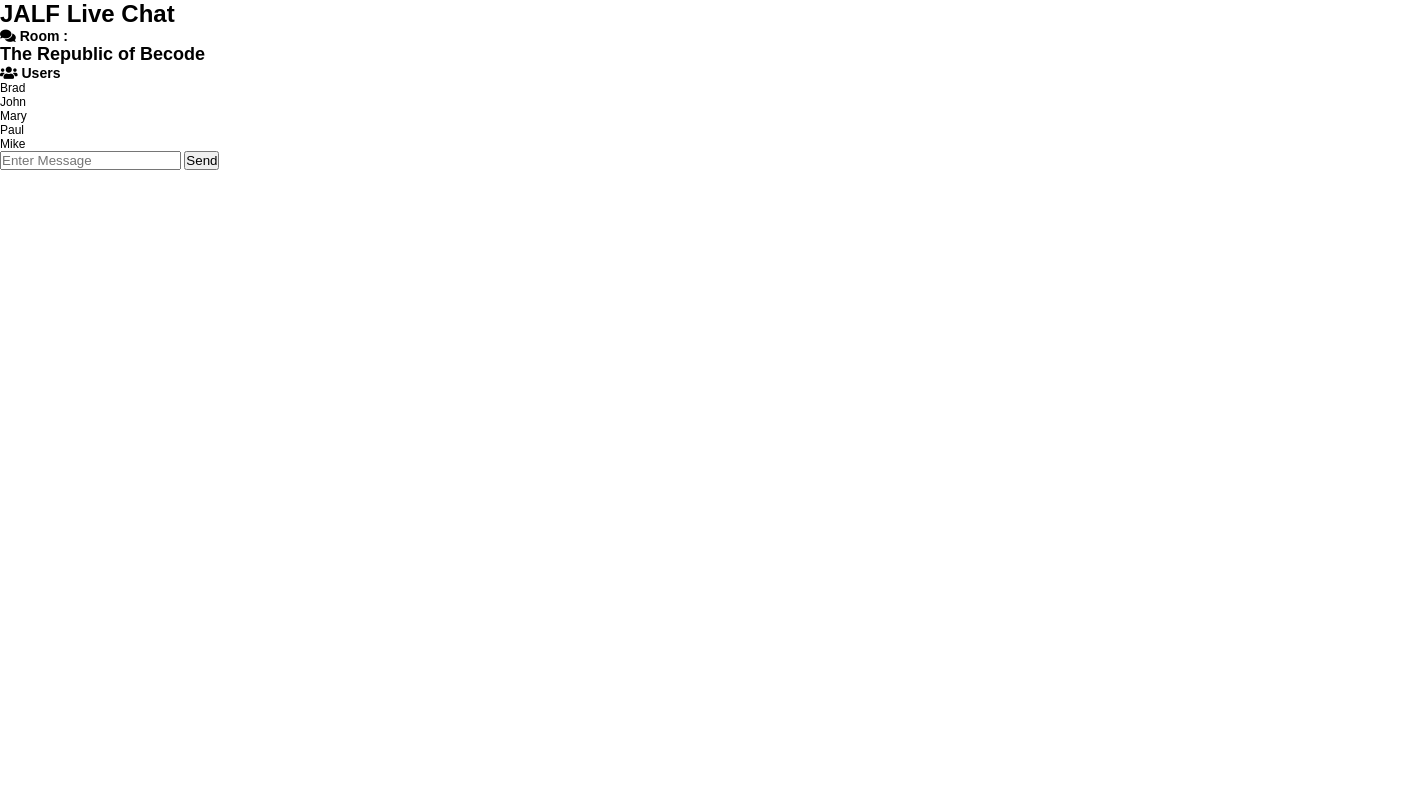
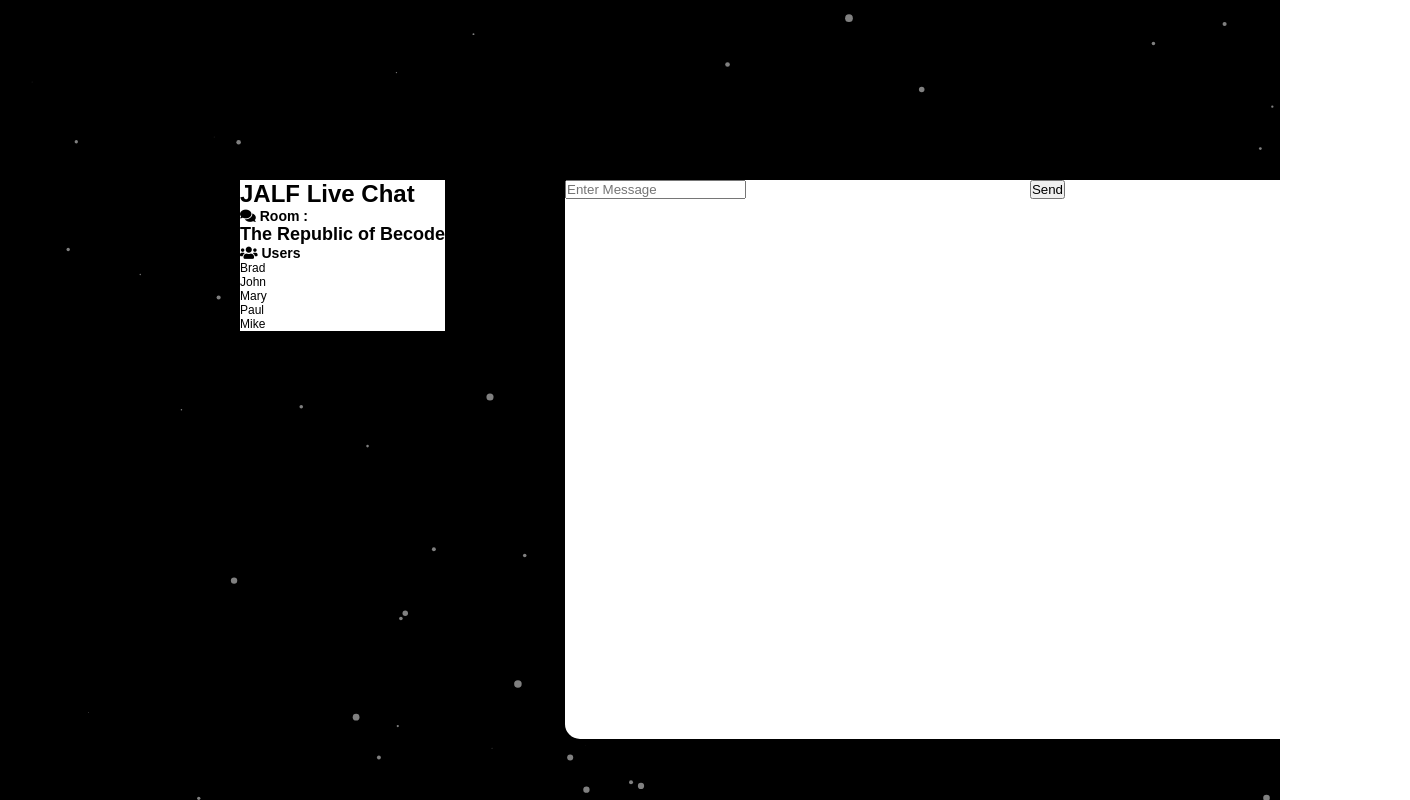
Before and after one commit to JPRA-Dev/chat, a website: page public/chat.html in a window 1280 px wide. Shown: the whole page, 1410 px wide, since content can reach past the window. Drawn offline with nearby package versions, Linux system fonts and the light colour scheme; files that its build step writes are made by us from their sources; no server answers; a web font is replaced by a local one.

Commit message:
update chat page

```diff
--- a/public/chat.html
+++ b/public/chat.html
@@ -1,13 +1,19 @@
 <!DOCTYPE html>
 <html lang="en">
   <head>
-  <meta charset="UTF-8">
-  <meta name="viewport" content="width=device-width, initial-scale=1.0">
-  <link rel="stylesheet" href="https://cdnjs.cloudflare.com/ajax/libs/font-awesome/5.12.1/css/all.min.css" integrity="sha256-mmgLkCYLUQbXn0B1SRqzHar6dCnv9oZFPEC1g1cwlkk=" crossorigin="anonymous" />
-  <link rel="stylesheet" href="css/style.css">
+    <meta charset="UTF-8" />
+    <meta name="viewport" content="width=device-width, initial-scale=1.0" />
+    <link
+      rel="stylesheet"
+      href="https://cdnjs.cloudflare.com/ajax/libs/font-awesome/5.12.1/css/all.min.css"
+      integrity="sha256-mmgLkCYLUQbXn0B1SRqzHar6dCnv9oZFPEC1g1cwlkk="
+      crossorigin="anonymous"
+    />
+    <link rel="stylesheet" href="scss/chat.css" />
     <title>ChatCord App</title>
   </head>
   <body>
+    <div id="particles-js"></div>
     <div class="chat-container">
       <main class="chat-main">
         <div class="chat-sidebar">
@@ -26,8 +32,7 @@
           </ul>
         </div>
         <div class="chat-right-part">
-        <div class="chat-messages">
-        </div>
+          <div class="chat-messages"></div>
           <div class="chat-form-container">
             <form id="chat-form">
               <input
@@ -44,10 +49,15 @@
       </main>
     </div>
 
-  <script src="https://cdnjs.cloudflare.com/ajax/libs/qs/6.10.1/qs.min.js"
+    <script
+      src="https://cdnjs.cloudflare.com/ajax/libs/qs/6.10.1/qs.min.js"
       integrity="sha512-aTKlYRb1QfU1jlF3k+aS4AqTpnTXci4R79mkdie/bp6Xm51O5O3ESAYhvg6zoicj/PD6VYY0XrYwsWLcvGiKZQ=="
-  crossorigin="anonymous" referrerpolicy="no-referrer"></script>
+      crossorigin="anonymous"
+      referrerpolicy="no-referrer"
+    ></script>
     <script src="/socket.io/socket.io.js"></script>
     <script src="js/main.js"></script>
+    <script src="js/particles.min.js"></script>
+    <script src="js/particle.js"></script>
   </body>
 </html>
--- /dev/null
+++ b/public/scss/chat.scss
@@ -0,0 +1,38 @@
+@import "variables";
+@import "particle";
+
+body {
+  color: #fff;
+  .chat-container {
+    margin-right: auto;
+    margin-left: 20em;
+    display: flex;
+    .chat-main {
+      position: absolute;
+      display: flex;
+      flex-direction: row;
+      margin-top: 15em;
+      .chat-sidebar {
+        background-color: #fff;
+        color: #000;
+        margin-right: 10em;
+      }
+      .chat-messages {
+        background-color: #fff;
+        color: #000;
+        width: 260%;
+        height: 370%;
+        border-radius: 15px;
+        position: absolute;
+      }
+    }
+  }
+  .chat-form-container {
+    position: absolute;
+    #chat-form {
+      justify-content: space-between;
+      display: flex;
+      width: 500px;
+    }
+  }
+}
--- a/public/scss/index.scss
+++ b/public/scss/index.scss
@@ -10,7 +10,6 @@
   .join-header {
     text-align: center;
     padding: 20px;
-
     h1 {
       font-family: $aFont;
       color: $pink;
```
Also changed, not shown: public/index.html (+1 -1 lines), public/scss/chat.css (added), public/scss/index.css (added), 2 other files. Lines whose indentation alone changed are shown as unchanged.
